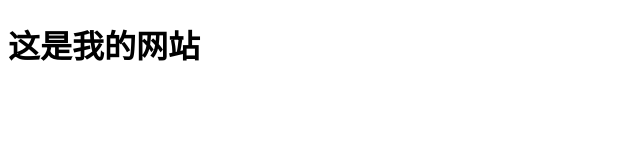
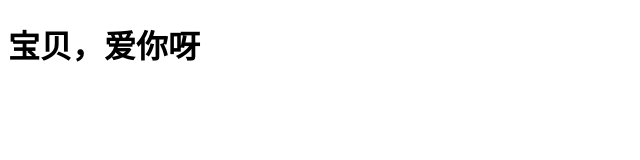
Before and after one commit to chamo202613/git-page, a plain HTML site: page index.html in a window 1280 px wide. Shown: the whole page, without its empty margins (0-640 px from the left). Drawn offline with Linux system fonts and the light colour scheme.

Commit message:
修改代码

```diff
--- a/index.html
+++ b/index.html
@@ -6,6 +6,6 @@
     <title>Document</title>
 </head>
 <body>
-    <h1>这是我的网站</h1>
+    <h1>宝贝，爱你呀</h1>
 </body>
 </html>
```
